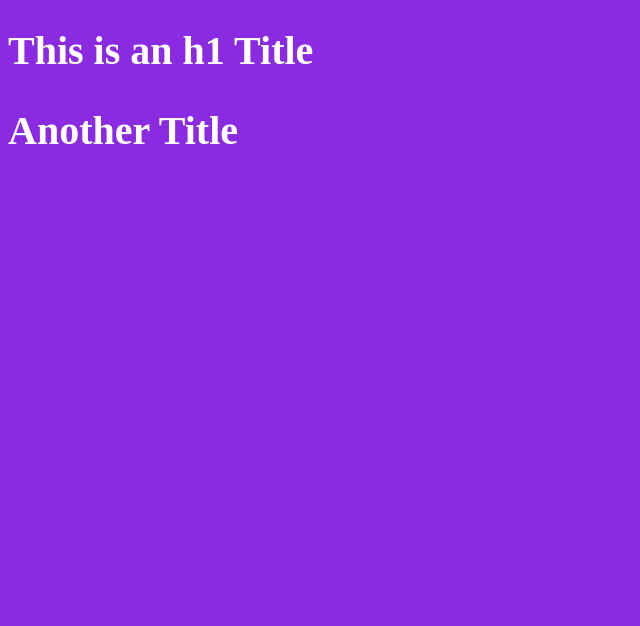
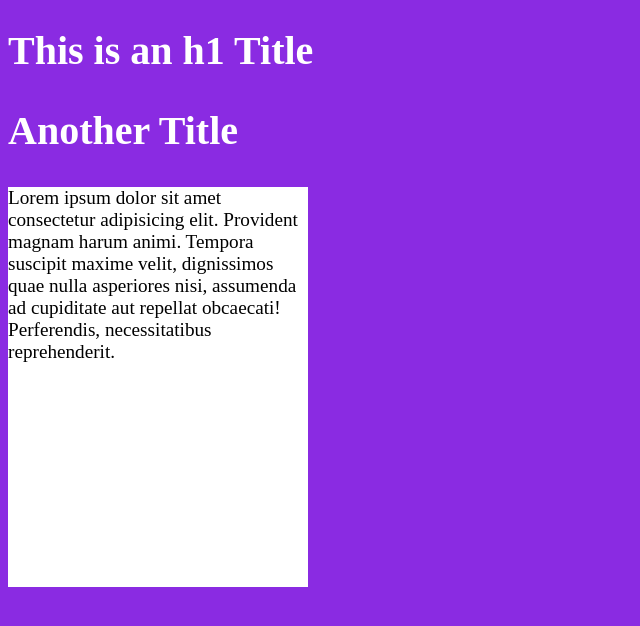
Before and after one commit to KHALID-KHIAR/zorgon, a plain HTML site: page index.html in a window 1280 px wide. Shown: the whole page, without its empty margins (0-640 px from the left). Drawn offline with Linux system fonts and the light colour scheme.

Commit message:
Styling div

```diff
--- a/index.html
+++ b/index.html
@@ -8,11 +8,20 @@
     <style>
         body{
             background-color: blueviolet;
+            /* display: inline; */
         }
         h1,h2{
+
             color:white ;
             font-size: 40px;
             font-family: 'Times New Roman', Times, serif;
+        }
+        .divv{
+            background-color: white;
+            font-size: larger;
+            position: absolute;
+            height: 50%;
+            width: 300px;
         }
 
     </style>
@@ -20,5 +29,6 @@
 <body>
     <h1>This is an h1 Title </h1>
     <h2>Another Title</h2>
+    <div class="divv">Lorem ipsum dolor sit amet consectetur adipisicing elit. Provident magnam harum animi. Tempora suscipit maxime velit, dignissimos quae nulla asperiores nisi, assumenda ad cupiditate aut repellat obcaecati! Perferendis, necessitatibus reprehenderit.</div>
 </body>
 </html>
```
